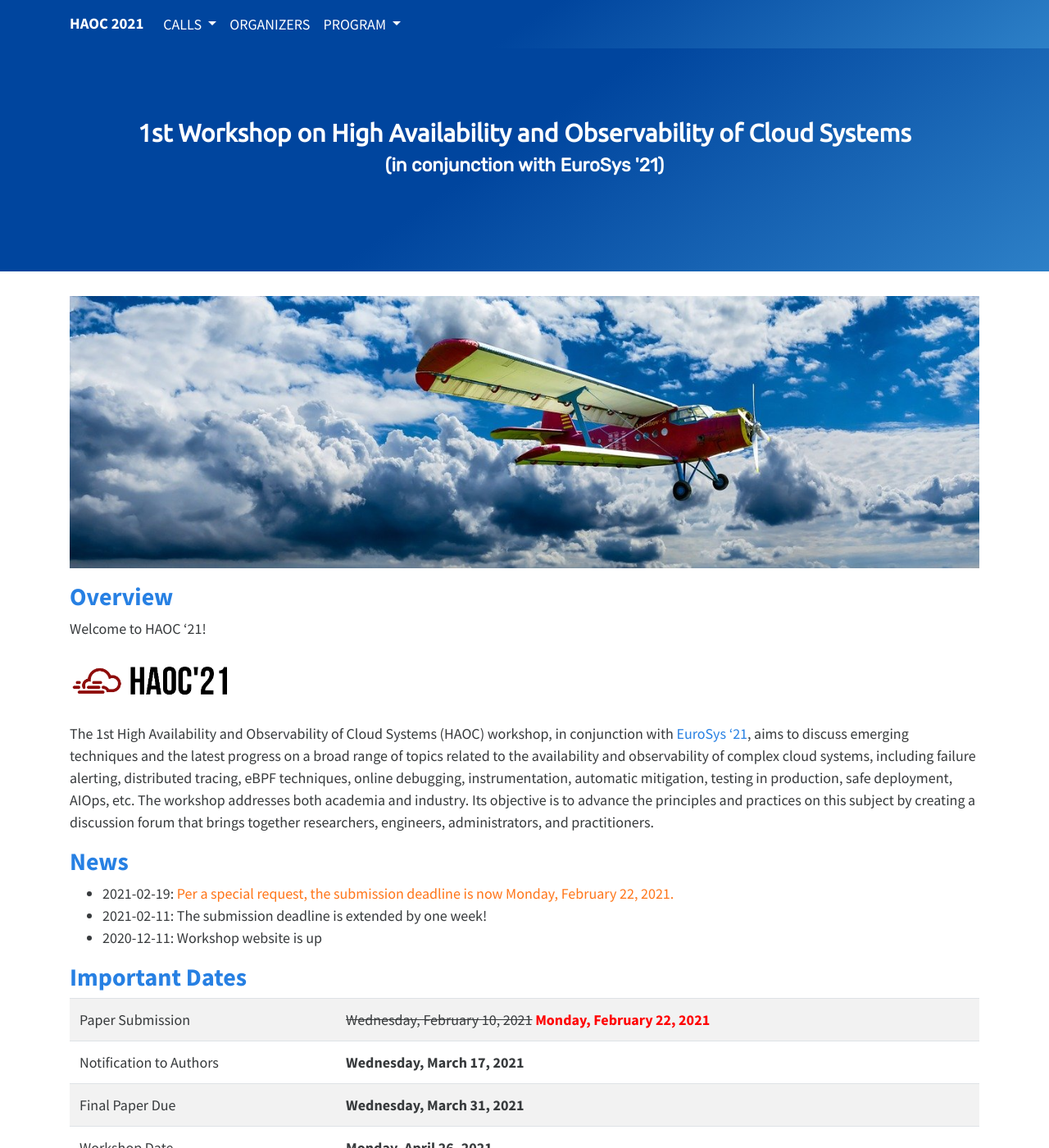
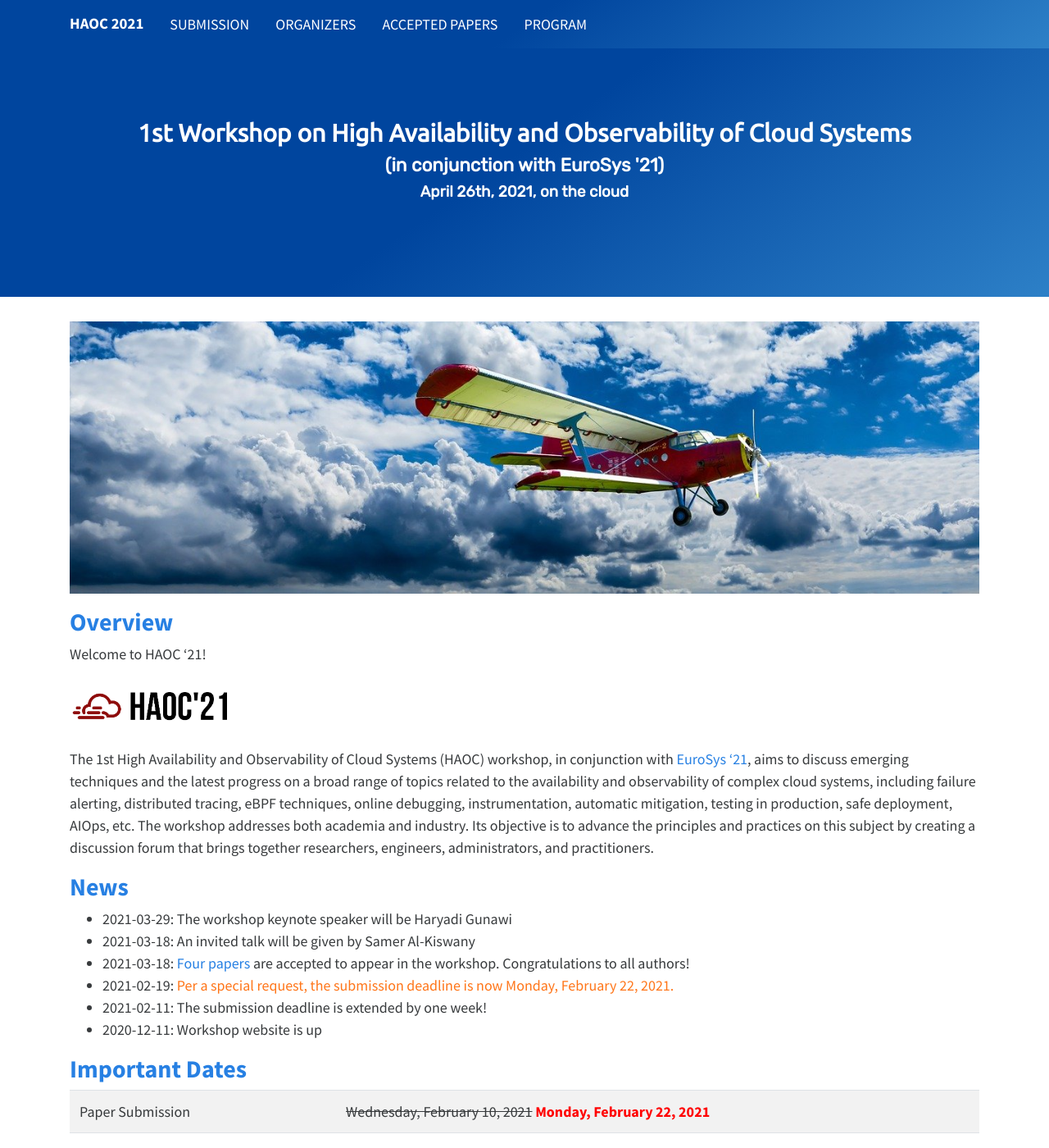
Before and after one commit to haoc2021/haoc2021.github.io, a Jekyll site: the page built from index.md, in a window 1280 px wide and 1400 px high. Shown: the whole window at 82% size. Built offline with Jekyll 4.4.1, drawn with Linux system fonts in a browser that asks for light colours; some of the changed text lies outside the part shown.

Commit message:
update the program page; add abstract for invited talk

```diff
--- a/_includes/banner.html
+++ b/_includes/banner.html
@@ -6,20 +6,17 @@
     </button>
     <div class="collapse navbar-collapse" id="navbarResponsive">
       <ul class="navbar-nav">
-        <li class="nav-item dropdown">
-          <a class="nav-link dropdown-toggle" data-toggle="dropdown" href="#" id="calls">Calls <span class="caret"></span></a>
-          <div class="dropdown-menu" aria-labelledby="calls">
-            <a class="dropdown-item" href="cfp.html">Call for Papers</a>
-          </div>
+        <li class="nav-item">
+          <a class="nav-link" href="cfp.html">Submission</a>
         </li>
         <li class="nav-item">
           <a class="nav-link" href="organizers.html">Organizers</a>
         </li>
-        <li class="nav-item dropdown">
-          <a class="nav-link dropdown-toggle" data-toggle="dropdown" href="#" id="program">Program <span class="caret"></span></a>
-          <div class="dropdown-menu" aria-labelledby="program">
-            <a class="dropdown-item" href="accepted_papers.html">Accepetd Papers</a>
-            <a class="dropdown-item" href="sessions.html">Sessions</a>
+        <li class="nav-item">
+          <a class="nav-link" href="accepted_papers.html">Accepted Papers</a>
+        </li>
+        <li class="nav-item">
+          <a class="nav-link" href="program.html">Program</a>
         </li>
       </ul>
     </div>
--- a/_includes/splash.html
+++ b/_includes/splash.html
@@ -4,6 +4,7 @@
       <div class="col-lg-12">
         <h2 style="font-family:ubuntu">1st Workshop on High Availability and Observability of Cloud Systems</h2>
         <h4 style="font-family:rubik">(in conjunction with EuroSys '21)</h4>
+        <h5 style="font-family:rubik">April 26th, 2021, on the cloud</h5>
       </div>
     </div>
   </div>
--- a/assets/css/site.css
+++ b/assets/css/site.css
@@ -257,3 +257,28 @@ pre {
     text-align: center;
   }
 }
+.program_block {
+  padding-top: 1em;
+  padding-bottom: 1em;
+}
+.program_entry_time {
+  background: #d1d1d1;
+  color: #000;
+  padding: 5px 8px;
+}
+.program_entry_break_time {
+  background: #ddf4e0;
+  color: #000;
+  padding: 5px 8px;
+}
+.program_entry {
+}
+.speaker_image {
+  align-content: center;
+  float: left;
+  margin-right: 1em;
+}
+.speaker_image > img {
+  width: 200px;
+  margin-bottom: .2em;
+}
--- a/index.md
+++ b/index.md
@@ -20,6 +20,9 @@ creating a discussion forum that brings together researchers, engineers,
 administrators, and practitioners.
 
 <h2 class="text-primary">News</h2>
+* 2021-03-29: The workshop keynote speaker will be Haryadi Gunawi
+* 2021-03-18: An invited talk will be given by Samer Al-Kiswany
+* 2021-03-18: <a href="accepted_papers.html">Four papers</a> are accepted to appear in the workshop. Congratulations to all authors!
 * 2021-02-19: <span class="text-warning">Per a special request, the submission deadline is now Monday, February 22, 2021.</span>
 * 2021-02-11: The submission deadline is extended by one week!
 * 2020-12-11: Workshop website is up
```
Also changed, not shown: other parts of index.md (+1 -1 lines), program.md (added, +148 -0 lines), sessions.md (deleted, +0 -97 lines), assets/css/bootstrap.min.css, assets/image/speaker/samer.jpeg (added).
